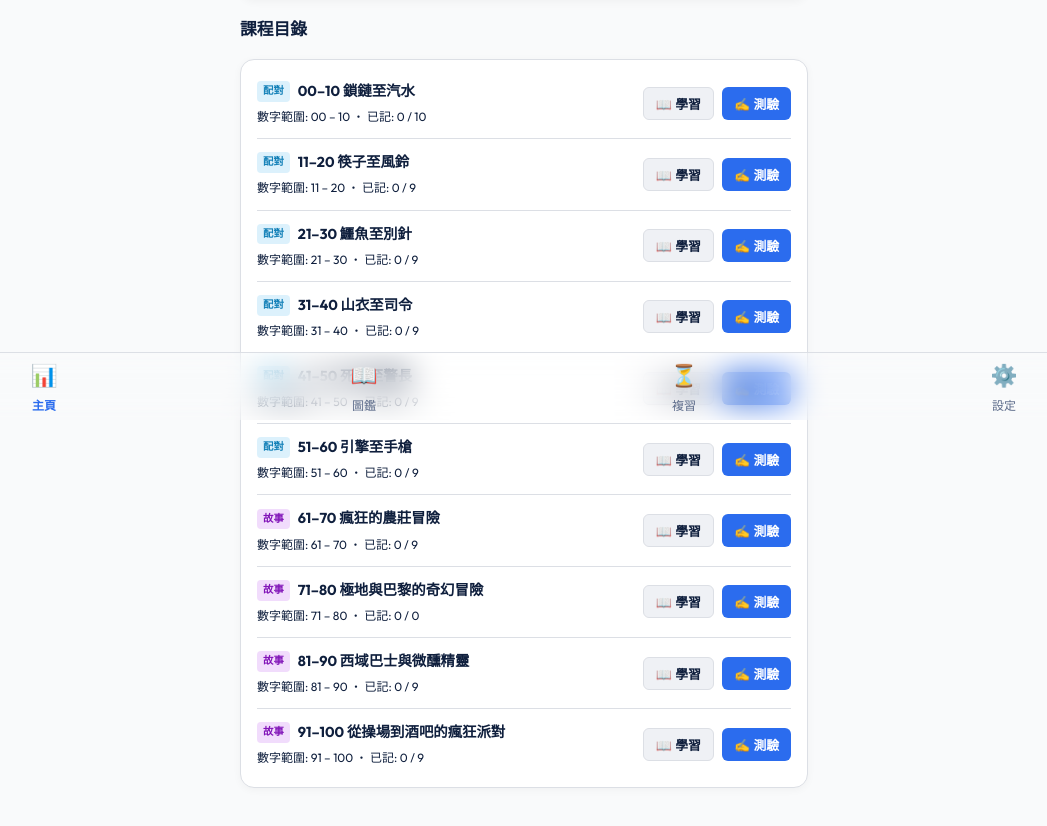
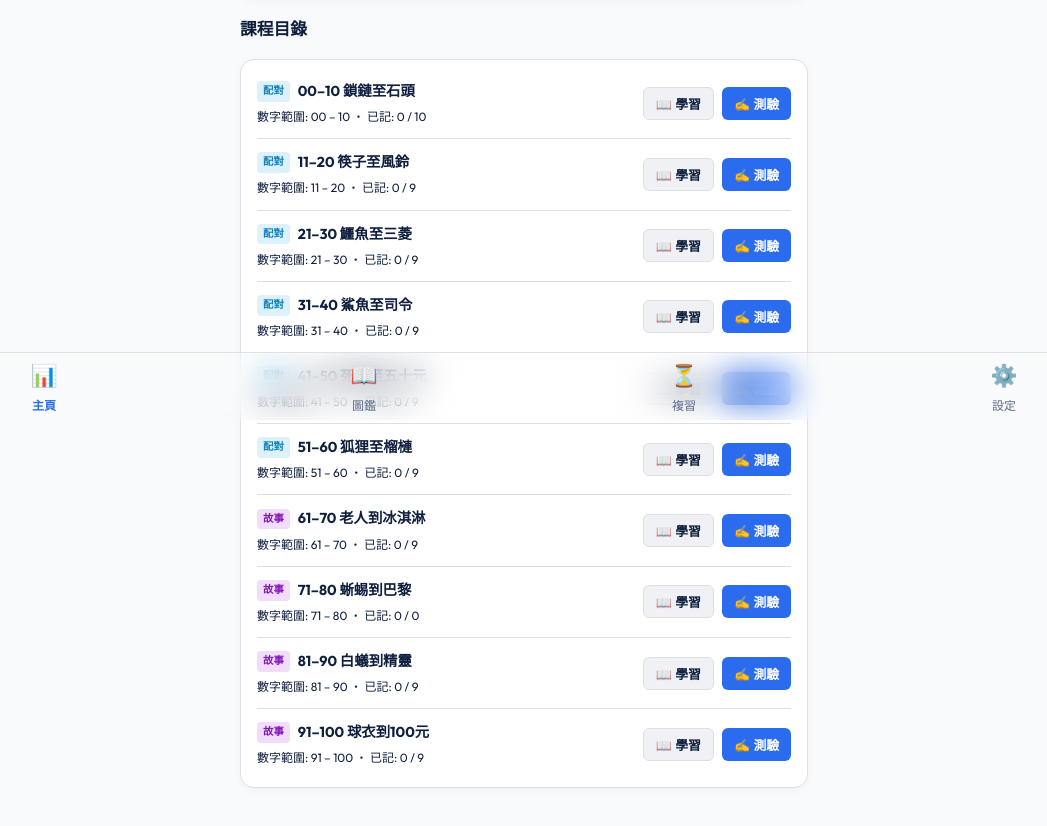
Before and after one commit to waatax/NChain, a Vue app in the folder apps/web/: page / in a window 1280 px wide. Shown: the part 380-1206 px from the top of the page, without its empty margins (116-1163 px from the left). Built offline with nearby package versions, Linux system fonts and the light colour scheme.

Commit message:
Fix: update all 10 module staticLessons titles to match specific Taiwanese keywords and ranges

```diff
--- a/apps/web/src/data/staticContent.ts
+++ b/apps/web/src/data/staticContent.ts
@@ -1123,7 +1123,7 @@ export const staticLessons: Lesson[] = [
   {
     "id": "lesson-00-10",
     "moduleId": "module-00-20",
-    "title": "00–10 鎖鏈至汽水",
+    "title": "00–10 鎖鏈至石頭",
     "rangeStart": "00",
     "rangeEnd": "10",
     "mode": "pair",
@@ -1191,7 +1191,7 @@ export const staticLessons: Lesson[] = [
   {
     "id": "lesson-21-30",
     "moduleId": "module-21-40",
-    "title": "21–30 鱷魚至別針",
+    "title": "21–30 鱷魚至三菱",
     "rangeStart": "21",
     "rangeEnd": "30",
     "mode": "pair",
@@ -1224,7 +1224,7 @@ export const staticLessons: Lesson[] = [
   {
     "id": "lesson-31-40",
     "moduleId": "module-21-40",
-    "title": "31–40 山衣至司令",
+    "title": "31–40 鯊魚至司令",
     "rangeStart": "31",
     "rangeEnd": "40",
     "mode": "pair",
@@ -1257,7 +1257,7 @@ export const staticLessons: Lesson[] = [
   {
     "id": "lesson-41-50",
     "moduleId": "module-41-60",
-    "title": "41–50 死魚至警長",
+    "title": "41–50 死魚至五十元",
     "rangeStart": "41",
     "rangeEnd": "50",
     "mode": "pair",
@@ -1290,7 +1290,7 @@ export const staticLessons: Lesson[] = [
   {
     "id": "lesson-51-60",
     "moduleId": "module-41-60",
-    "title": "51–60 引擎至手槍",
+    "title": "51–60 狐狸至榴槤",
     "rangeStart": "51",
     "rangeEnd": "60",
     "mode": "pair",
@@ -1323,7 +1323,7 @@ export const staticLessons: Lesson[] = [
   {
     "id": "lesson-61-70",
     "moduleId": "module-61-80",
-    "title": "61–70 瘋狂的農莊冒險",
+    "title": "61–70 老人到冰淇淋",
     "rangeStart": "61",
     "rangeEnd": "70",
     "mode": "narrative",
@@ -1356,7 +1356,7 @@ export const staticLessons: Lesson[] = [
   {
     "id": "lesson-71-80",
     "moduleId": "module-61-80",
-    "title": "71–80 極地與巴黎的奇幻冒險",
+    "title": "71–80 蜥蜴到巴黎",
     "rangeStart": "71",
     "rangeEnd": "80",
     "mode": "narrative",
@@ -1379,7 +1379,7 @@ export const staticLessons: Lesson[] = [
   {
     "id": "lesson-81-90",
     "moduleId": "module-81-100",
-    "title": "81–90 西域巴士與微醺精靈",
+    "title": "81–90 白蟻到精靈",
     "rangeStart": "81",
     "rangeEnd": "90",
     "mode": "narrative",
@@ -1412,7 +1412,7 @@ export const staticLessons: Lesson[] = [
   {
     "id": "lesson-91-100",
     "moduleId": "module-81-100",
-    "title": "91–100 從操場到酒吧的瘋狂派對",
+    "title": "91–100 球衣到100元",
     "rangeStart": "91",
     "rangeEnd": "100",
     "mode": "narrative",
```
